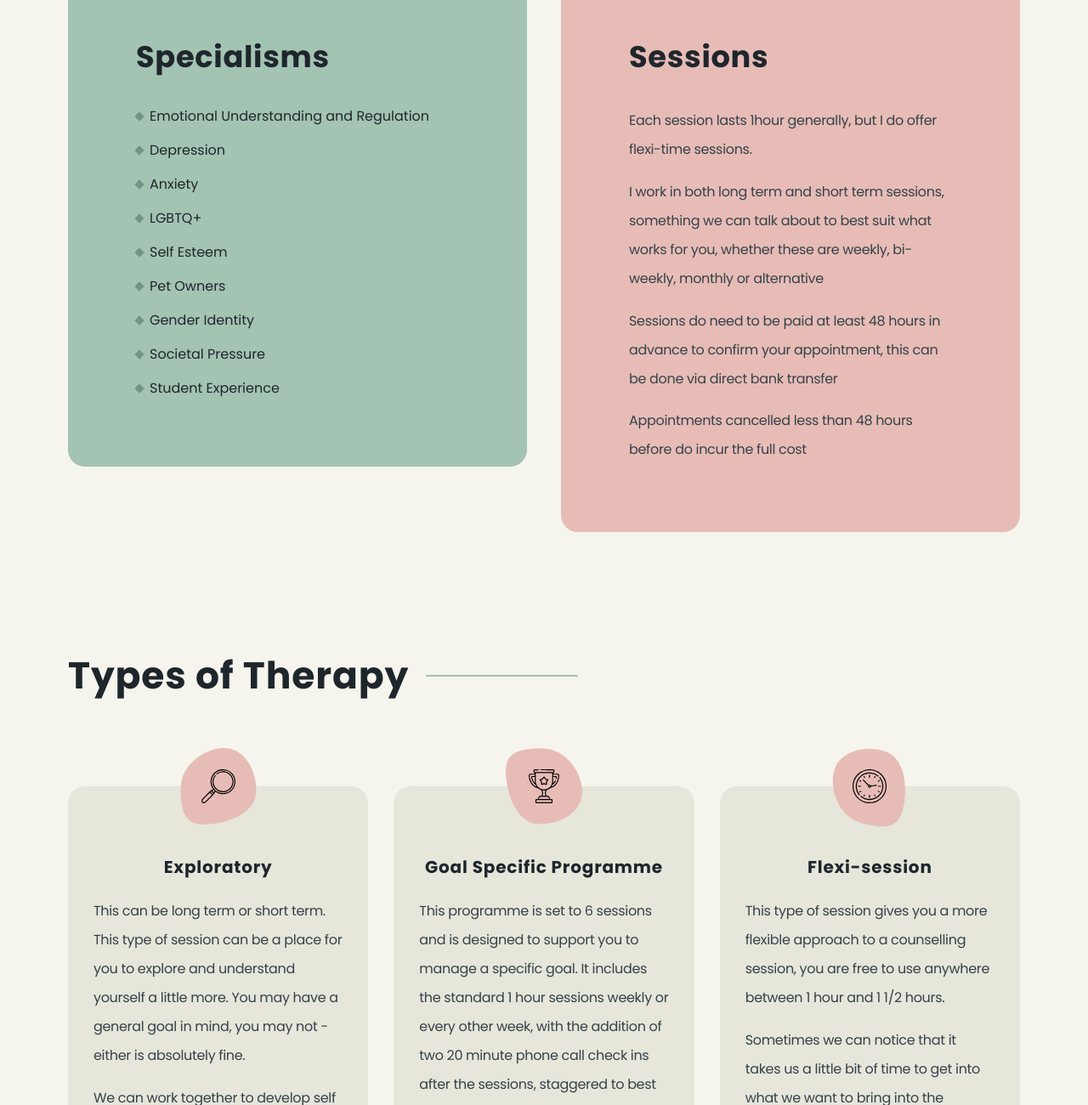
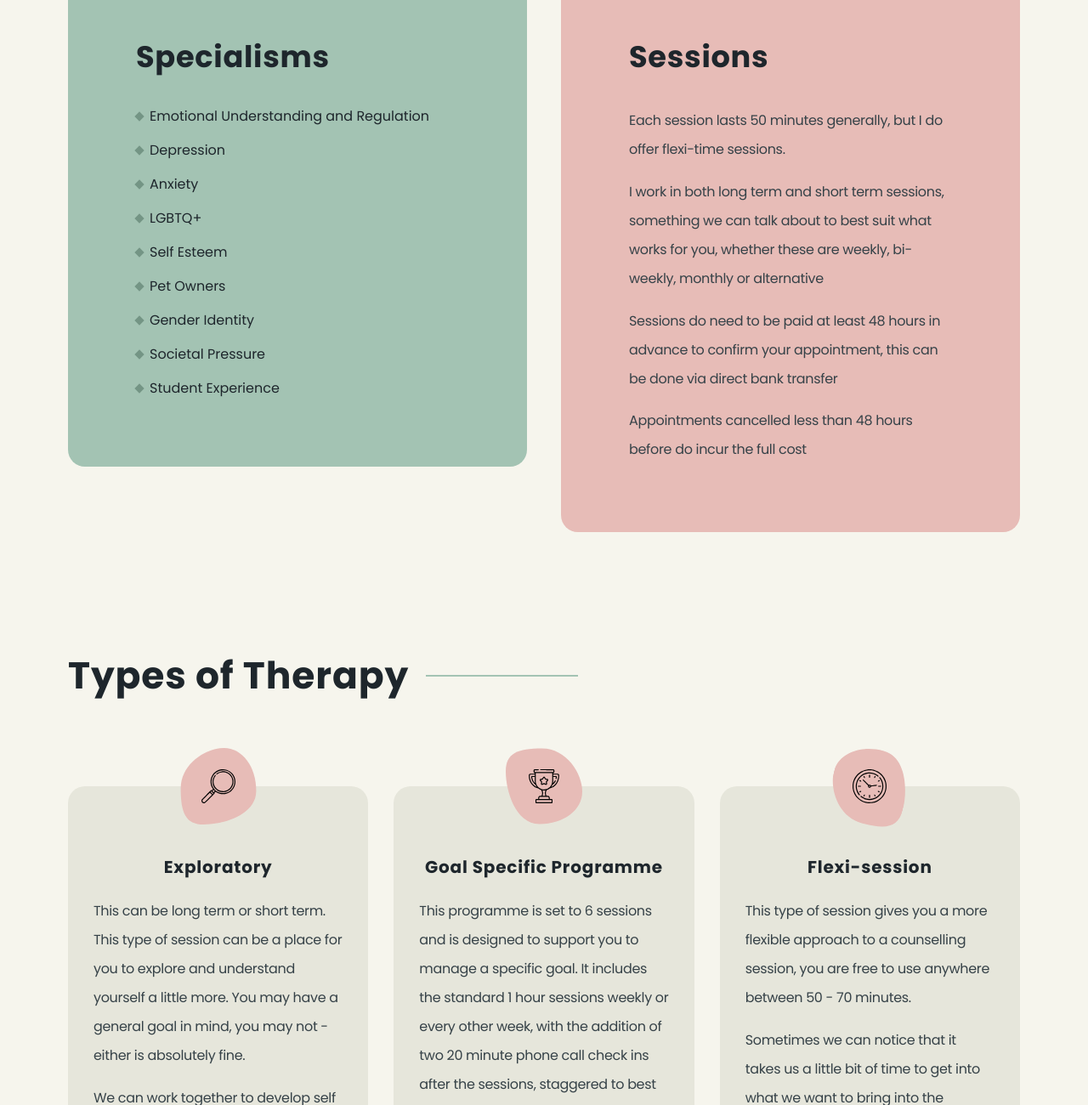
Before and after one commit to adamhills91/dayna-landsborough, a website: page index.html in a window 1280 px wide. Shown: the part 2540-3840 px from the top of the page at 85% size. Drawn offline with Linux system fonts and the light colour scheme.

Commit message:
Updated session lengths

```diff
--- a/index.html
+++ b/index.html
@@ -136,7 +136,7 @@
             </div>
             <div class="col pink fade-in-and-up">
               <h2>Sessions</h2>
-              <p>Each session lasts 1hour generally, but I do offer flexi-time sessions. </p>
+              <p>Each session lasts 50 minutes generally, but I do offer flexi-time sessions. </p>
               <p>I work in both long term and short term sessions, something we can talk about to best suit what works for
               you, whether these are weekly, bi-weekly, monthly or alternative</p>
               <p>Sessions do need to be paid at least 48 hours in advance to confirm your appointment, this can be done
@@ -193,10 +193,10 @@
               </div>
               <h4>Flexi-session</h4>
               <p>This type of session gives you a more flexible approach to a counselling session, you are free to use
-              anywhere between 1 hour and 1 1/2 hours. </p>
+              anywhere between 50 - 70 minutes.</p>
 
               <p>Sometimes we can notice that it takes us a little bit of time to get into what we want to bring into the
-              session and when we get there we run out of time. </p>
+              session and when we get there we run out of time.</p>
 
               <button class="enquire green">Enquire</button>
             </div>
```
